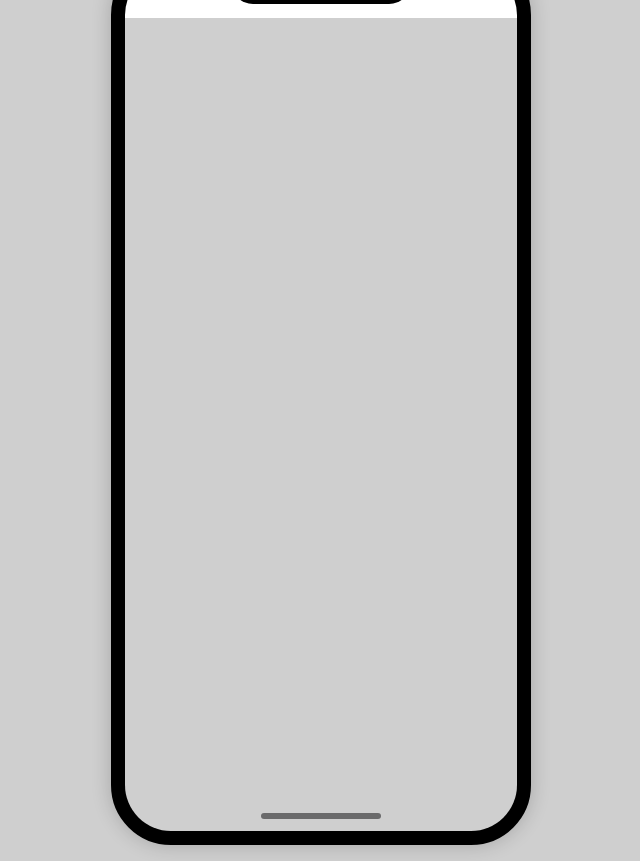
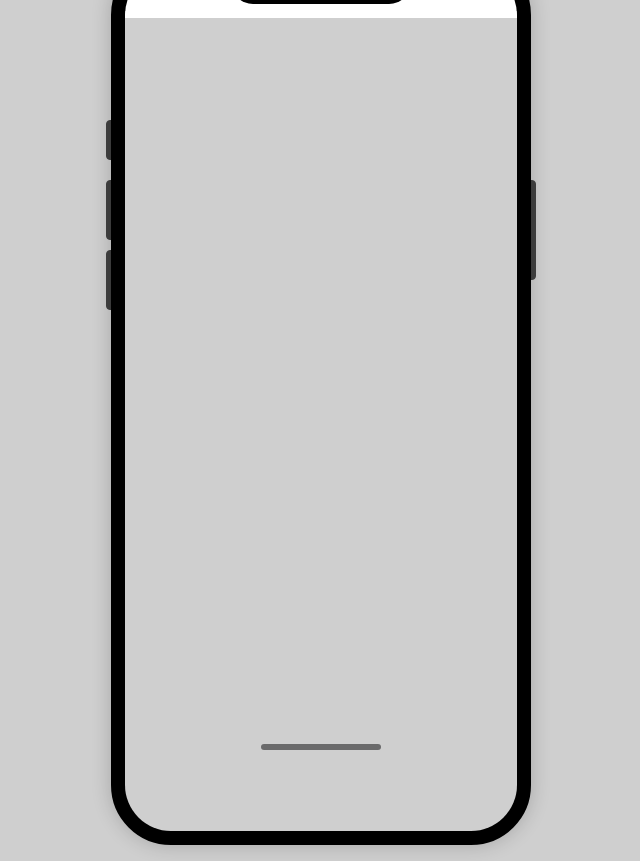
Before and after one commit to MohammadTahaBatoomi/SimPhone, a Next.js app: page / in a window 1280 px wide. Both pictures are taken after typing "Sample" into the empty fields and a click on the button "Save Address". Shown: the whole page, without its empty margins (319-959 px from the left). Built offline with nearby package versions, Linux system fonts and the light colour scheme.

Commit message:
fix bug buttons

```diff
--- a/src/components/Simulator.tsx
+++ b/src/components/Simulator.tsx
@@ -41,15 +41,10 @@ export default function Simulator() {
           </div>
         </div>
 
-        <div className="absolute right-[-17px] top-[180px] w-[10px] h-[100px] bg-[#424242] rounded-[4px] border border-[#424242] z-[-1] cursor-pointer" />
-        <div className="absolute left-[-17px] top-[120px] w-[10px] h-[40px] bg-[#424242] rounded-[4px] border border-[#424242] z-[-1] cursor-pointer" />
-        <div className="absolute left-[-17px] top-[180px] w-[10px] h-[60px] bg-[#424242] rounded-[4px] border border-[#424242] z-[-1] cursor-pointer" />
-        <div className="absolute left-[-17px] top-[250px] w-[10px] h-[60px] bg-[#424242] rounded-[4px] border border-[#424242] z-[-1] cursor-pointer" />
-        <div className="absolute bottom-[12px] left-1/2 transform -translate-x-1/2 w-[120px] h-[6px] bg-[#525253] rounded-[3px] opacity-80 cursor-pointer" />
-
+        {/* iframe */}
         {address && (
           <iframe
-            className={`sim-iframe mt-11.5 w-full h-full border-none rounded-b-[48px] overflow-hidden ${
+            className={`sim-iframe mt-[42px] w-full h-full border-none rounded-b-[48px] ${
               isLoading ? "hidden" : ""
             }`}
             src={address}
@@ -63,12 +58,24 @@ export default function Simulator() {
             <Loading />
           </div>
         )}
+      </div>
 
-        <style jsx global>{`
-          .sim-iframe::-webkit-scrollbar { display: none; }
-          .sim-iframe { -ms-overflow-style: none; scrollbar-width: none; }
-        `}</style>
-      </div>
+      <div className="absolute right-[calc(50%-210px-5px)] top-[180px] w-[10px] h-[100px] bg-[#424242] rounded-[4px] border border-[#424242] z-[-1]" />
+      <div className="absolute left-[calc(50%-210px-5px)] top-[120px] w-[10px] h-[40px] bg-[#424242] rounded-[4px] border border-[#424242] z-[-1]" />
+      <div className="absolute left-[calc(50%-210px-5px)] top-[180px] w-[10px] h-[60px] bg-[#424242] rounded-[4px] border border-[#424242] z-[-1]" />
+      <div className="absolute left-[calc(50%-210px-5px)] top-[250px] w-[10px] h-[60px] bg-[#424242] rounded-[4px] border border-[#424242] z-[-1]" />
+
+      <div className="absolute bottom-[50px] left-1/2 transform -translate-x-1/2 w-[120px] h-[6px] bg-[#525253] rounded-[3px] opacity-80" />
+
+      <style jsx global>{`
+        .sim-iframe::-webkit-scrollbar {
+          display: none;
+        }
+        .sim-iframe {
+          -ms-overflow-style: none;
+          scrollbar-width: none;
+        }
+      `}</style>
     </div>
   );
 }
```
